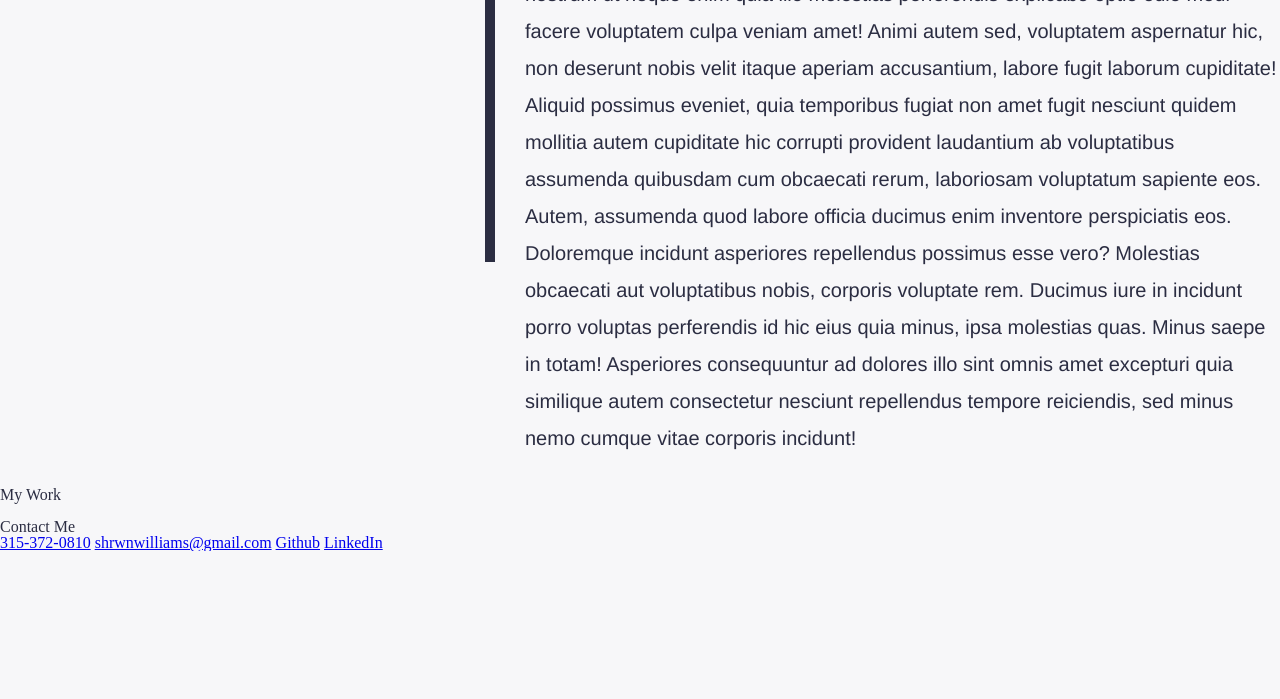
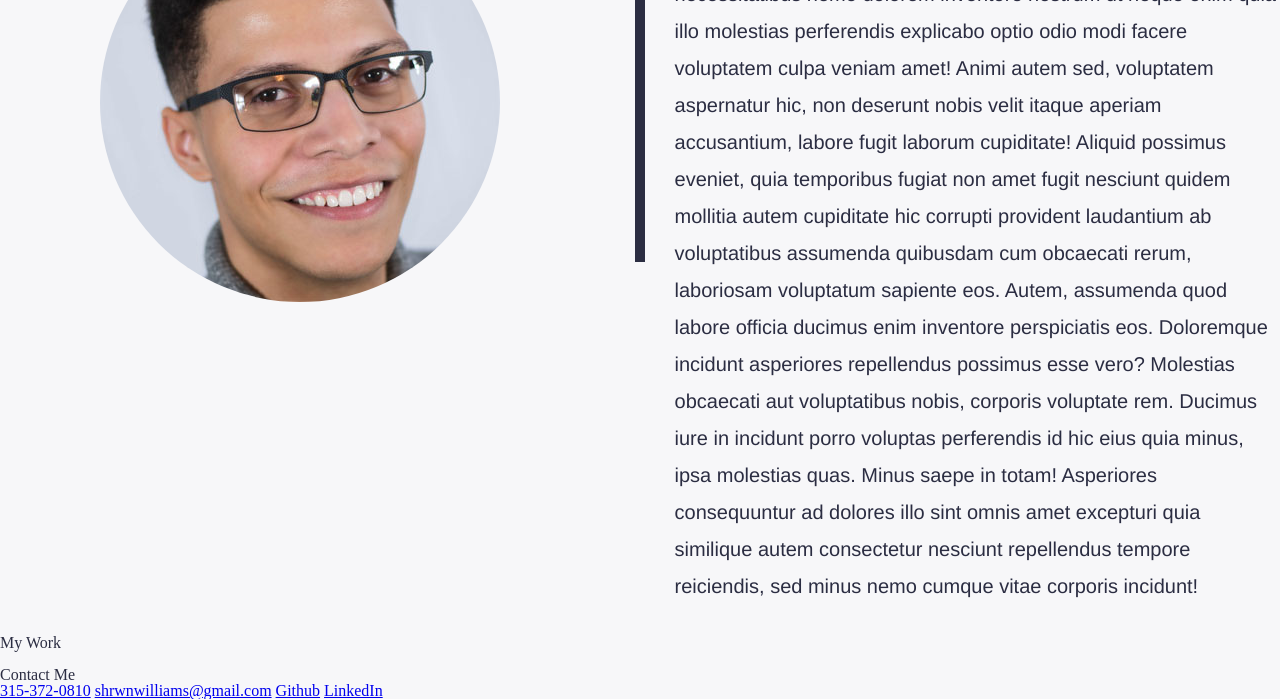
Before and after one commit to shrwnwilliams/sherwin-williams-portfolio, a plain HTML site: page index.html in a window 1280 px wide. Shown: the part 496-1195 px from the top of the page. Before the commit the page ends 1047 px from the top, so only its background shows below. Drawn offline with Linux system fonts and the light colour scheme.

Commit message:
added personal picture and finalized about me

```diff
--- a/assests/css/style.css
+++ b/assests/css/style.css
@@ -39,7 +39,7 @@ body {
 /* Class */
 .about-me {
     display: flex;
-    justify-content: space-evenly;
+    justify-content: space;
     margin-bottom: 30px;
 }
 
@@ -51,7 +51,7 @@ body {
     padding-right: 30px;
     border-right: 10px solid var(--dark-blue);
     height: 360px;
-    flex: 1 1 350px;
+    flex: 1 1 0px;
 }
 
 .about-me-content {
@@ -62,11 +62,19 @@ body {
     line-height: 37px;
 }
 
+.about-me-face {
+    height: 400px;
+    width: 400px;
+    border-radius: 200px;
+    margin-left: 100px;
+}
+
 .links {
     display: flex;
     justify-content: flex-end;
     background-color: var(--dark-blue);
     padding-bottom: 10px;
+    flex: 1 1 0px;
 }
 
 .links a {
@@ -81,11 +89,6 @@ body {
 .links a:hover {
     border-bottom: 5px solid var(--pink);
 
-}
-
-.about-me .vertical-line {
-    display: inline;
-    border-left: thick solid var(--dark-blue);
 }
 
 .background {
--- a/index.html
+++ b/index.html
@@ -28,7 +28,7 @@
     <!--Main section-->
     <main>
       <section class="about-me">
-        <img href="" class="about-me-pic"/>
+        <img src="./assests/images/sherwin-headshot-1.jpg" class="about-me-face" alt="a headshot of sherwin" />
         <h2 class="about-me-head" id="about-me">About Me</h2>
         <p class="about-me-content">
           Lorem ipsum dolor sit, amet consectetur adipisicing elit. Harum
```
Also changed, not shown: assests/images/sherwin-headshot-1.jpg (added).
